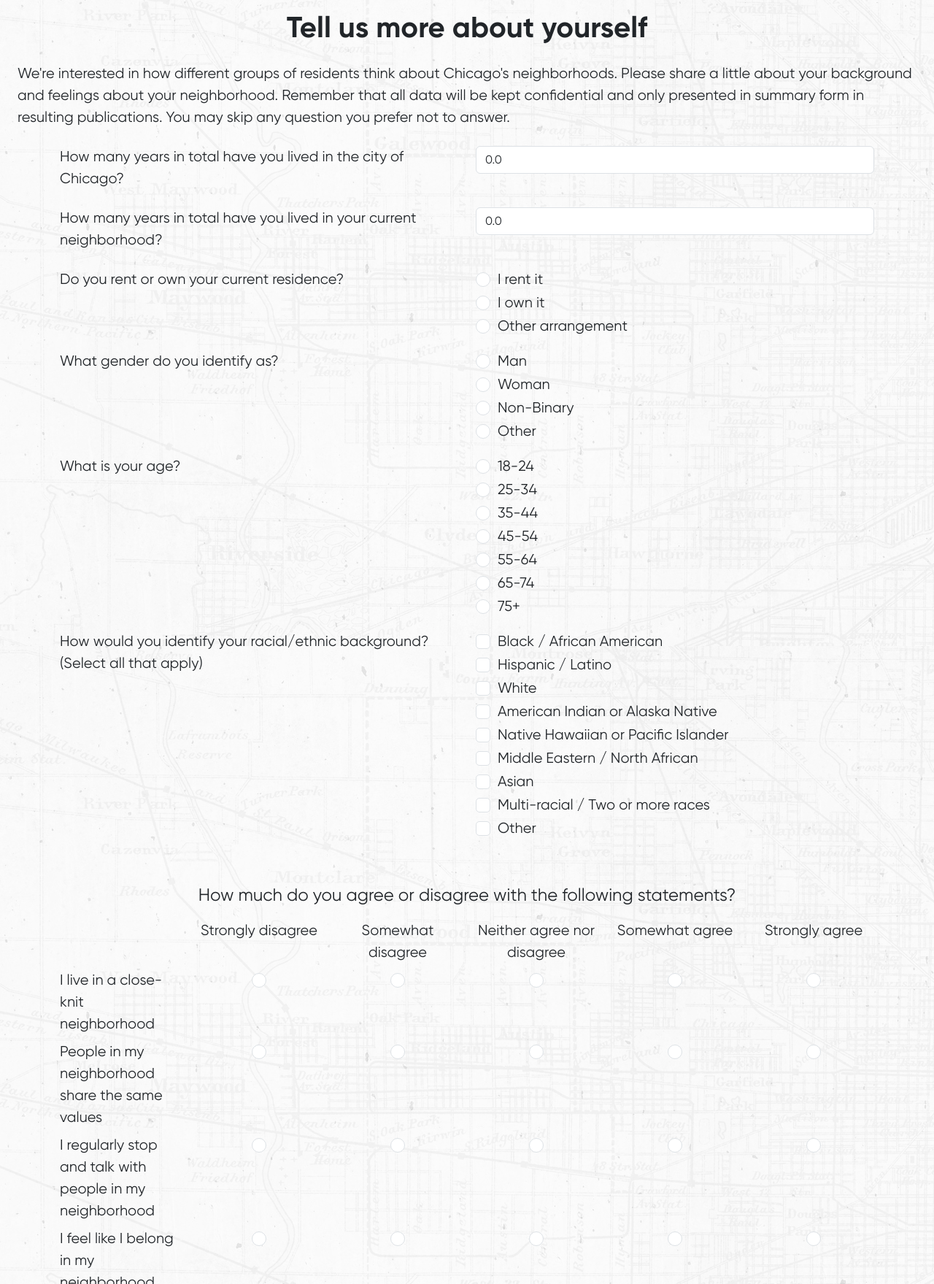
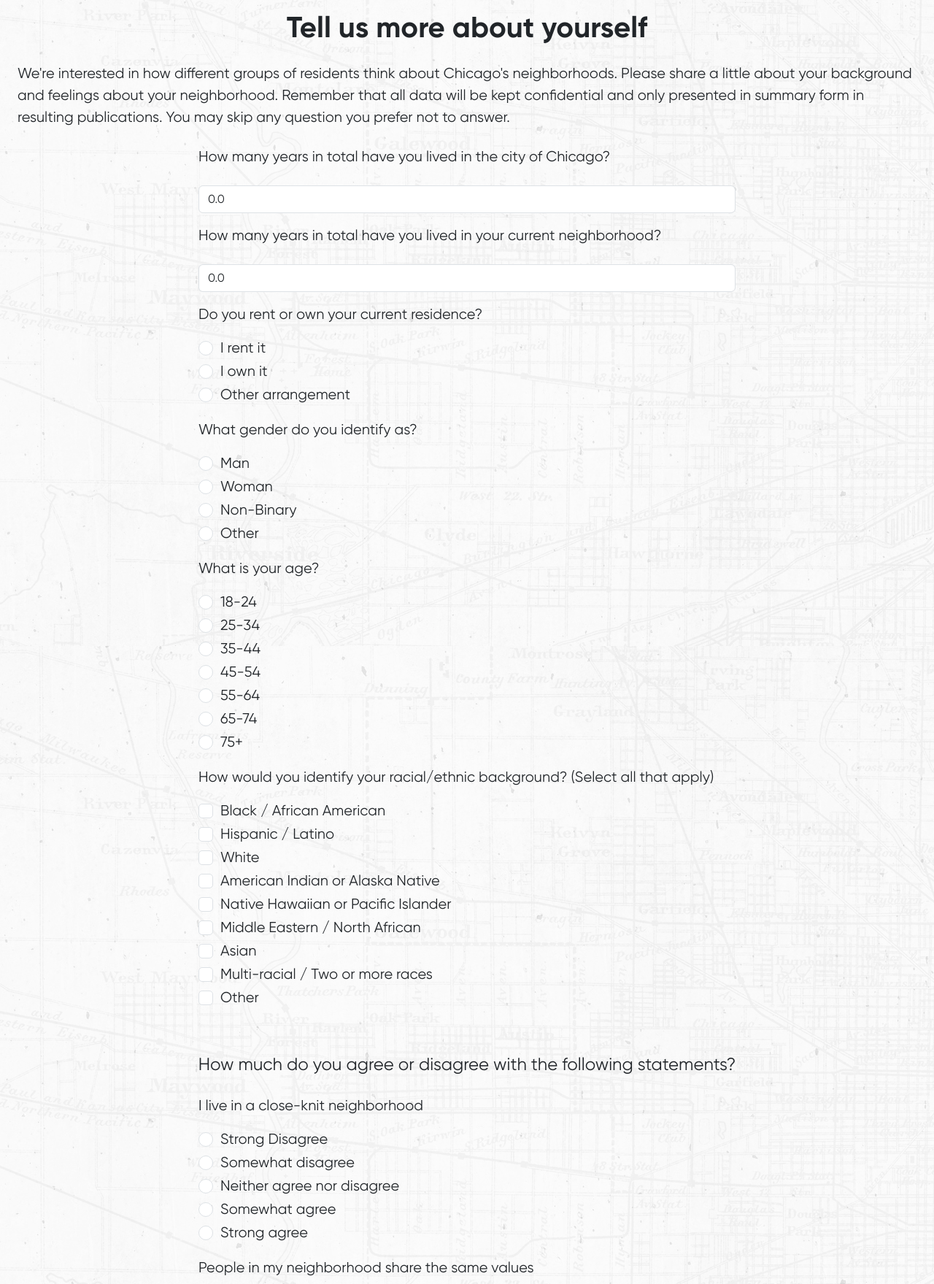
Before and after one commit to divij-sinha/neighbourhood-mapping, a Flask app: page /survey_demo in a window 1280 px wide. Shown: the part 195-1954 px from the top of the page at 73% size. Run offline with Flask 3, Linux system fonts and the light colour scheme.

Commit message:
change form layout

```diff
--- a/app/templates/form_page_demo.html
+++ b/app/templates/form_page_demo.html
@@ -35,26 +35,26 @@
     {{ form.csrf_token }}
     <div class="container text-start">
       <div class="row justify-content-center">
-        <div class="col-md-6 py-2">
+        <div class="col-md-8 py-2">
           {{ form.years_lived_chicago.label(class_="form-label")}}
         </div>
-        <div class="col-md-6 py-2">
+        <div class="col-md-8 py-2">
           {{ form.years_lived_chicago(class_="form-number form-control")}}
         </div>
-        <div class="col-md-6 py-2">
+        <div class="col-md-8 py-2">
           {{ form.years_lived.label(class_="form-label")}}
         </div>
-        <div class="col-md-6 py-2">
+        <div class="col-md-8 py-2">
           {{ form.years_lived(class_="form-number form-control")}}
         </div>
-        <div class="col-md-6 py-2">
+        <div class="col-md-8 py-2">
           {% if form.rent_own.errors %}
             {{ form.rent_own.label(class_="form-check-label is-invalid")}}
           {% else %}
             {{ form.rent_own.label(class_="form-check-label")}}
           {% endif %}
         </div>
-        <div class="col-md-6 py-2">
+        <div class="col-md-8 py-2">
           {% for subfield in form.rent_own %}
             <div class="form-check">
               <tr>
@@ -65,10 +65,10 @@
           {% endfor %}
           <div class="invalid-feedback">Please choose an option!</div>
         </div>
-        <div class="col-md-6 py-2">
+        <div class="col-md-8 py-2">
           {{ form.gender.label(class_="form-check-label")}}
         </div>
-        <div class="col-md-6 py-2">
+        <div class="col-md-8 py-2">
           {% for subfield in form.gender %}
             <div class="form-check">
               <tr>
@@ -78,10 +78,10 @@
             </div>
           {% endfor %}
         </div>
-        <div class="col-md-6 py-2">
+        <div class="col-md-8 py-2">
           {{ form.age.label(class_="form-check-label")}}
         </div>
-        <div class="col-md-6 py-2">
+        <div class="col-md-8 py-2">
           {% for subfield in form.age %}
             <div class="form-check">
               <tr>
@@ -91,10 +91,10 @@
             </div>
           {% endfor %}
         </div>
-        <div class="col-md-6 py-2">
+        <div class="col-md-8 py-2">
           {{ form.ethnicity.label(class_="form-check-label")}}
         </div>
-        <div class="col-md-6 py-2">
+        <div class="col-md-8 py-2">
           {% for subfield in form.ethnicity %}
             <div class="form-check">
               <tr>
@@ -112,61 +112,59 @@
     </div>
     <div class="py-2"></div>
     <div class="container text-start">
-      <div class="row text-center">
-        <div class="col-md-2 d-none d-md-block"></div>
-        <div class="col-md-2 d-none d-md-block">Strongly disagree</div>
-        <div class="col-md-2 d-none d-md-block">Somewhat disagree</div>
-        <div class="col-md-2 d-none d-md-block">Neither agree nor disagree</div>
-        <div class="col-md-2 d-none d-md-block">Somewhat agree</div>
-        <div class="col-md-2 d-none d-md-block">Strongly agree</div>
-      </div>
-      <div class="py-1"></div>
-      <div class="row">
-        <div class="col-md-2">
+      <div class="row justify-content-center">
+        <div class="col-md-8 py-2">
           {{ form.soc_cohes_neighborhood_knit.label(class_="form-check-label") }}
         </div>
+        <div class="col-md-8 py-2">
           {% for subfield in form.soc_cohes_neighborhood_knit %}
-          <div class="col-md-2 text-md-center text-start">
+            <div class="form-check">
+              <tr>
                 {{ subfield(class_="form-check-input") }}
-            {{ subfield.label(class_="form-check-label d-md-none") }}
+                {{ subfield.label(class_="form-check-label") }}
+              </tr>
             </div>
           {% endfor %}
         </div>
-      <div class="py-1"></div>
-      <div class="row">
-        <div class="col-md-2">
+        <div class="col-md-8 py-2">
           {{ form.soc_cohes_neighborhood_value.label(class_="form-check-label") }}
         </div>
+        <div class="col-md-8 py-2">
           {% for subfield in form.soc_cohes_neighborhood_value %}
-          <div class="col-md-2 text-md-center text-start">
+            <div class="form-check">
+              <tr>
                 {{ subfield(class_="form-check-input") }}
-            {{ subfield.label(class_="form-check-label d-md-none") }}
+                {{ subfield.label(class_="form-check-label") }}
+              </tr>
             </div>
           {% endfor %}
         </div>
-      <div class="py-1"></div>
-      <div class="row">
-        <div class="col-md-2">
+        <div class="col-md-8 py-2">
           {{ form.soc_cohes_neighborhood_talk.label(class_="form-check-label") }}
         </div>
+        <div class="col-md-8 py-2">
           {% for subfield in form.soc_cohes_neighborhood_talk %}
-          <div class="col-md-2 text-md-center text-start">
+            <div class="form-check">
+              <tr>
                 {{ subfield(class_="form-check-input") }}
-            {{ subfield.label(class_="form-check-label d-md-none") }}
+                {{ subfield.label(class_="form-check-label") }}
+              </tr>
             </div>
           {% endfor %}
         </div>
-      <div class="py-1"></div>
-      <div class="row">
-        <div class="col-md-2">
+        <div class="col-md-8 py-2">
           {{ form.soc_cohes_neighborhood_belong.label(class_="form-check-label") }}
         </div>
+        <div class="col-md-8 py-2">
           {% for subfield in form.soc_cohes_neighborhood_belong %}
-          <div class="col-md-2 text-md-center text-start">
+            <div class="form-check">
+              <tr>
                 {{ subfield(class_="form-check-input") }}
-            {{ subfield.label(class_="form-check-label d-md-none") }}
+                {{ subfield.label(class_="form-check-label") }}
+              </tr>
             </div>
           {% endfor %}
+        </div>
       </div>
     </div>
     <div class="container-fluid">
```
Also changed, not shown: app/templates/form_page_draw.html (+5 -5 lines). Lines whose indentation alone changed are shown as unchanged.
